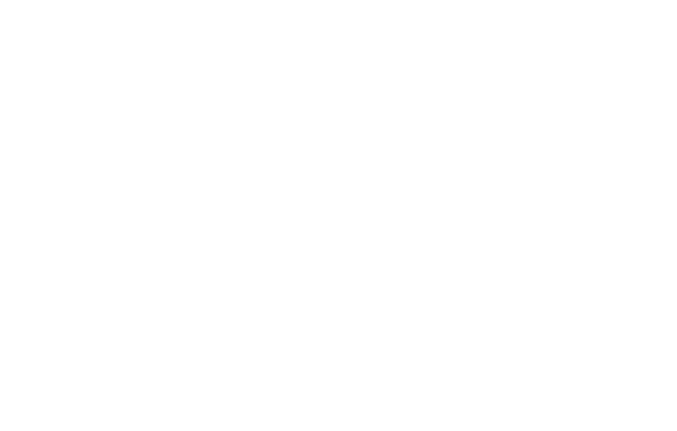
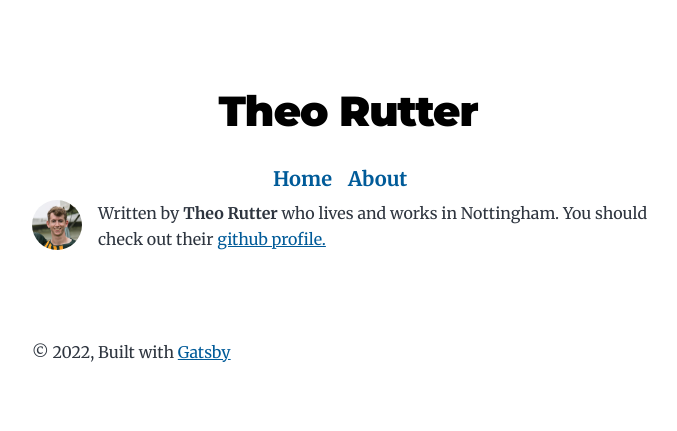
Before and after one commit to theo-r/theorutter.com, a Gatsby site in the folder web/: page /about in a window 1280 px wide. Before the commit this address had no page. Shown: the whole page, without its empty margins (292-969 px from the left). Built offline with nearby package versions, Linux system fonts and the light colour scheme; Gatsby itself is replaced by a stand-in of ours.

Commit message:
Add simple navbar

```diff
--- a/web/gatsby-config.js
+++ b/web/gatsby-config.js
@@ -128,5 +128,12 @@
     // this (optional) plugin enables Progressive Web App + Offline functionality
     // To learn more, visit: https://gatsby.dev/offline
     // `gatsby-plugin-offline`,
+    {
+      resolve: 'gatsby-background-image',
+      options: {
+        // add your own characters to escape, replacing the default ':/'
+        specialChars: '/:',
+      },
+    }
   ],
 }
--- a/web/package.json
+++ b/web/package.json
@@ -9,6 +9,7 @@
   },
   "dependencies": {
     "gatsby": "^4.5.4",
+    "gatsby-background-image": "^1.6.0",
     "gatsby-plugin-feed": "^4.5.0",
     "gatsby-plugin-gatsby-cloud": "^4.5.2",
     "gatsby-plugin-google-analytics": "^4.5.0",
@@ -29,6 +30,7 @@
     "react": "^17.0.1",
     "react-dom": "^17.0.1",
     "react-helmet": "^6.1.0",
+    "styled-components": "^5.3.5",
     "typeface-merriweather": "0.0.72",
     "typeface-montserrat": "0.0.75"
   },
--- /dev/null
+++ b/web/src/components/header.js
@@ -0,0 +1,49 @@
+import React from 'react'
+import { Link } from 'gatsby'
+import styled from 'styled-components'
+import Navbar from './navbar'
+
+const Header = () => {
+  return (
+
+    <div
+      style={{
+        textAlign: `center`,
+        color: `white`,
+      }}
+    >
+      <h1
+        style={{
+          paddingTop: `3rem`,
+          paddingBottom: `1rem`,
+          marginBottom: 0,
+          marginTop: 0,
+          fontStyle: `bold`,
+          fontSize: `42px`
+        }}
+      >
+        <Link
+          style={{
+            boxShadow: `none`,
+            textDecoration: `none`,
+            color: `inherit`,
+          }}
+          to={`/`}
+        >
+          {`Theo Rutter`}
+        </Link>
+      </h1>
+      <Navbar />
+    </div >
+  )
+}
+
+
+const StyledHeader = styled(Header)`
+  width: 100%;
+  background-position: center center;
+  background-repeat: repeat-y;
+  background-size: cover;
+`
+
+export default StyledHeader
--- a/web/src/components/layout.js
+++ b/web/src/components/layout.js
@@ -1,5 +1,6 @@
 import * as React from "react"
 import { Link } from "gatsby"
+import Header from './header.js'
 
 const Layout = ({ location, title, children }) => {
   const rootPath = `${__PATH_PREFIX__}/`
@@ -22,7 +23,8 @@
 
   return (
     <div className="global-wrapper" data-is-root-path={isRootPath}>
-      <header className="global-header">{header}</header>
+      {/* <header className="global-header">{header}</header> */}
+      <Header />
       <main>{children}</main>
       <footer>
         © {new Date().getFullYear()}, Built with
--- /dev/null
+++ b/web/src/components/navbar.css
@@ -0,0 +1,38 @@
+.navbar {
+    height: 50px;
+    display: flex;
+    justify-content: flex-end;
+    flex-flow: row;
+}
+
+.navbar > .navbar-item {
+    height: 50px;
+    margin-left: auto;
+    margin-right: auto;
+}
+
+.navbar-item ul {
+    display: flex;
+    flex-flow: row;
+    justify-content: space-between;
+    margin-top: 9px;
+    margin-bottom: 0;
+    margin-left: auto;
+    margin-right: auto;
+}
+
+.navbar-item ul li {
+    list-style: none;
+    width: 75px;
+}
+
+.navbar-item ul li a {
+    font-size: 20px;
+    font-weight: bold;
+    text-decoration: none;
+    line-height: 2.0;
+    text-align: left;
+    display: block;
+    padding: auto;
+    border-radius: 3px;
+}
--- /dev/null
+++ b/web/src/components/navbar.js
@@ -0,0 +1,35 @@
+import React from 'react';
+import { Link } from 'gatsby';
+import './navbar.css'
+
+const Navbar = () => {
+    const navMenuItem = ["Home", "About"];
+
+    const navMenuLiTag = navMenuItem.map((item) => {
+        let pageLink = "";
+        if (item === "Home") {
+            pageLink = "/";
+        }
+        else pageLink = "/" + item.toLowerCase() + "/";
+
+        return (
+            <li key={pageLink}>
+                <Link to={pageLink}>
+                    {item}
+                </Link>
+            </li>
+        )
+    });
+
+    return (
+        <nav className="navbar">
+            <div className="navbar-item">
+                <ul>
+                    {navMenuLiTag}
+                </ul>
+            </div>
+        </nav>
+    );
+}
+
+export default Navbar;
--- /dev/null
+++ b/web/src/pages/about.js
@@ -0,0 +1,26 @@
+import * as React from "react"
+import { Link, graphql } from "gatsby"
+
+import Bio from "../components/bio"
+import Layout from "../components/layout"
+
+const About = ({ data, location }) => {
+    const siteTitle = data.site.siteMetadata?.title || `Title`
+    return (
+        <Layout location={location} title={siteTitle}>
+            <Bio />
+        </Layout>
+    )
+}
+
+export default About
+
+export const pageQuery = graphql`
+  query {
+    site {
+      siteMetadata {
+        title
+      }
+    }
+  }
+`
```
Also changed, not shown: 1 other file.
